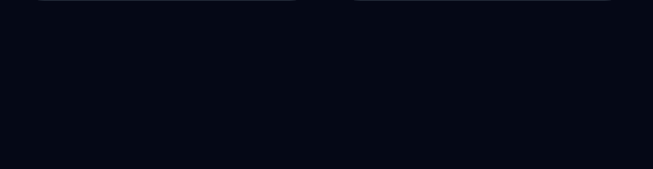
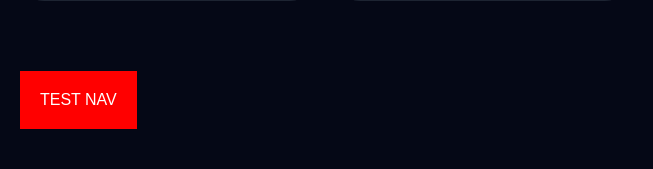
Before and after one commit to garabavladimir985-create/reversedmarket, a Flask app: page / in a window 1280 px wide. Shown: the part 651-820 px from the top of the page, without its empty margins (0-653 px from the left). Run offline with Flask 3, Linux system fonts and the light colour scheme; data comes from the database, SQL or seed files in the repository; some libraries are stand-ins or nearby versions.

Commit message:
test nav

```diff
--- a/backend/templates/index.html
+++ b/backend/templates/index.html
@@ -401,7 +401,9 @@ if(tg){
 }
 </script>
 
-{% include "_nav.html" %}
+<div style="position:fixed;bottom:20px;left:20px;background:red;color:white;z-index:999999;padding:20px;">
+TEST NAV
+</div>
 
 </body>
 </html>
```
